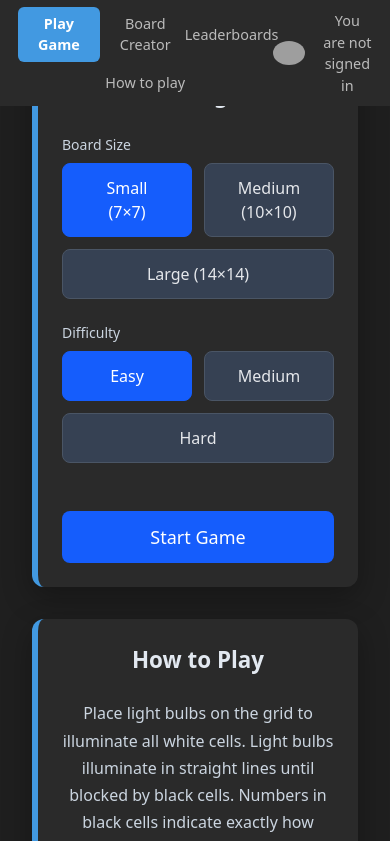
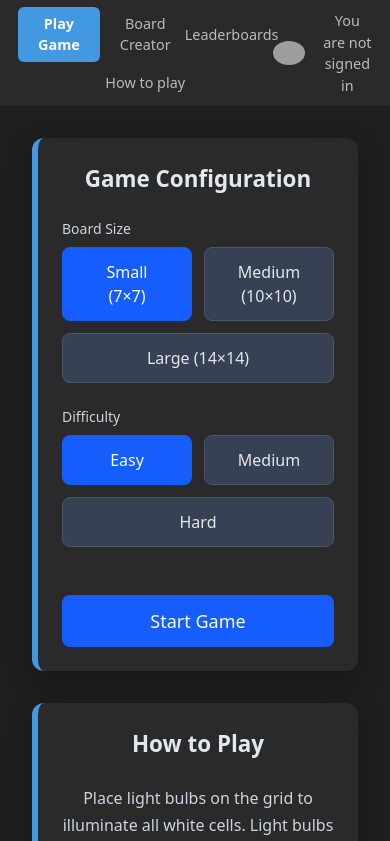
Before and after one commit to Viiico/Akari, a Nuxt app: page / in a window 390 px wide. Shown: the top 841 px of the page. Built offline with nearby package versions, Linux system fonts and the light colour scheme; grey boxes are pictures that could not be loaded.

Commit message:
Mniejsze zmiany

```diff
--- a/app/pages/index.vue
+++ b/app/pages/index.vue
@@ -91,14 +91,14 @@ const startGame = async () => {
 
 <style scoped>
 .how-to-play-page {
-    height: calc(100vh - 60px);
+    height: calc(120vh - 60px);
     background-color: #1F1F1F;
     color: white;
     padding: 0;
     display: flex;
     align-items: center;
     justify-content: center;
-    overflow: hidden;
+    overflow: auto;
 }
 
 .container {
@@ -151,7 +151,7 @@ const startGame = async () => {
 
 @media (max-width: 768px) {
     .how-to-play-page {
-        height: calc(100vh - 60px);
+        height: calc(120vh - 60px);
         padding: 1rem;
     }
 
```
